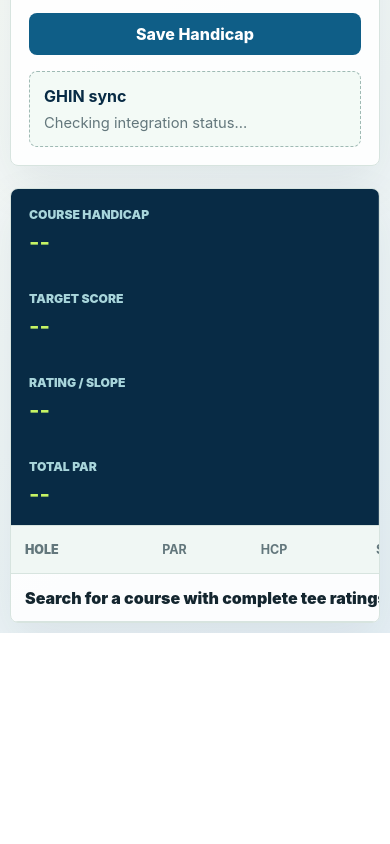
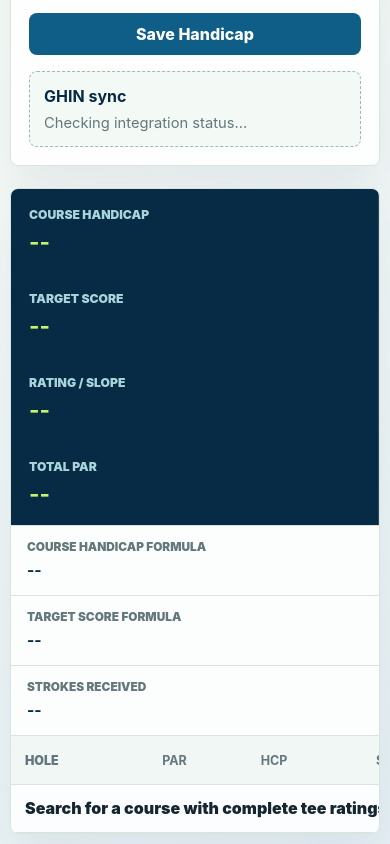
Before and after one commit to kellau512/golf-handicap-app, a website: page public/index.html in a window 390 px wide. Shown: the part 840-1684 px from the top of the page. Before the commit the page ends 1473 px from the top, so only its background shows below. Drawn offline with Linux system fonts and the light colour scheme; no server answers.

Commit message:
Show handicap calculation breakdown

```diff
--- a/public/app.js
+++ b/public/app.js
@@ -29,6 +29,9 @@ const els = {
   targetScore: document.querySelector("#targetScore"),
   ratingSlope: document.querySelector("#ratingSlope"),
   totalPar: document.querySelector("#totalPar"),
+  courseFormula: document.querySelector("#courseFormula"),
+  targetFormula: document.querySelector("#targetFormula"),
+  strokeSummary: document.querySelector("#strokeSummary"),
   scorecardBody: document.querySelector("#scorecardBody")
 };
 
@@ -226,19 +229,46 @@ function strokesForHole(courseHandicap, allocation) {
   return sign * (base + extra);
 }
 
+function formatNumber(value, digits = 1) {
+  return Number(value).toFixed(digits).replace(/\.0$/, "");
+}
+
+function formatSigned(value) {
+  return value >= 0 ? `+ ${formatNumber(value)}` : `- ${formatNumber(Math.abs(value))}`;
+}
+
+function summarizeStrokes(courseHandicap) {
+  if (courseHandicap === 0) return "No extra strokes allocated.";
+  const abs = Math.abs(courseHandicap);
+  const base = Math.floor(abs / 18);
+  const extra = abs % 18;
+  const direction = courseHandicap > 0 ? "Receive" : "Give back";
+  if (!base) return `${direction} 1 stroke on holes ranked 1-${extra}.`;
+  const baseText = `${direction} ${base} stroke${base === 1 ? "" : "s"} on every hole`;
+  const extraText = extra ? `, plus 1 more on holes ranked 1-${extra}` : "";
+  return `${baseText}${extraText}.`;
+}
+
 function calculate() {
   const tee = state.selectedTee;
   const handicapIndex = Number(els.handicapInput.value);
   if (!tee || Number.isNaN(handicapIndex)) return;
 
   const totalPar = tee.holes.reduce((sum, hole) => sum + hole.par, 0);
-  const courseHandicap = Math.round(handicapIndex * (tee.slope / 113) + (tee.rating - totalPar));
-  const targetScore = Math.round(tee.rating + courseHandicap);
+  const slopeAdjustment = handicapIndex * (tee.slope / 113);
+  const ratingAdjustment = tee.rating - totalPar;
+  const rawCourseHandicap = slopeAdjustment + ratingAdjustment;
+  const courseHandicap = Math.round(rawCourseHandicap);
+  const rawTargetScore = tee.rating + courseHandicap;
+  const targetScore = Math.round(rawTargetScore);
 
   els.courseHandicap.textContent = String(courseHandicap);
   els.targetScore.textContent = String(targetScore);
   els.ratingSlope.textContent = `${tee.rating} / ${tee.slope}`;
   els.totalPar.textContent = String(totalPar);
+  els.courseFormula.textContent = `${formatNumber(handicapIndex)} × ${tee.slope} / 113 ${formatSigned(ratingAdjustment)} = ${formatNumber(rawCourseHandicap)} → ${courseHandicap}`;
+  els.targetFormula.textContent = `${formatNumber(tee.rating)} + ${courseHandicap} = ${formatNumber(rawTargetScore)} → ${targetScore}`;
+  els.strokeSummary.textContent = summarizeStrokes(courseHandicap);
 
   els.scorecardBody.innerHTML = "";
   for (const hole of tee.holes) {
@@ -264,6 +294,9 @@ function clearScorecard() {
   els.targetScore.textContent = "--";
   els.ratingSlope.textContent = "--";
   els.totalPar.textContent = "--";
+  els.courseFormula.textContent = "--";
+  els.targetFormula.textContent = "--";
+  els.strokeSummary.textContent = "--";
   els.scorecardBody.innerHTML = `
     <tr>
       <td colspan="5">Search for a course with complete tee ratings and an 18-hole scorecard.</td>
--- a/public/index.html
+++ b/public/index.html
@@ -83,6 +83,21 @@
             </div>
           </div>
 
+          <div class="calc-panel">
+            <div>
+              <span>Course Handicap Formula</span>
+              <strong id="courseFormula">--</strong>
+            </div>
+            <div>
+              <span>Target Score Formula</span>
+              <strong id="targetFormula">--</strong>
+            </div>
+            <div>
+              <span>Strokes Received</span>
+              <strong id="strokeSummary">--</strong>
+            </div>
+          </div>
+
           <div class="scorecard-wrap">
             <table class="scorecard">
               <thead>
--- a/public/styles.css
+++ b/public/styles.css
@@ -236,6 +236,36 @@ select {
   font-size: clamp(1.4rem, 3vw, 2.3rem);
 }
 
+.calc-panel {
+  display: grid;
+  grid-template-columns: 1.25fr 1fr 1fr;
+  gap: 1px;
+  border-bottom: 1px solid var(--line);
+  background: var(--line);
+}
+
+.calc-panel div {
+  min-width: 0;
+  padding: 14px 16px;
+  background: #fbfefc;
+}
+
+.calc-panel span {
+  display: block;
+  color: var(--muted);
+  font-size: 0.74rem;
+  font-weight: 900;
+  text-transform: uppercase;
+}
+
+.calc-panel strong {
+  display: block;
+  margin-top: 6px;
+  color: var(--navy);
+  font-size: 0.98rem;
+  line-height: 1.35;
+}
+
 .scorecard-wrap {
   overflow-x: auto;
 }
@@ -281,7 +311,8 @@ select {
 @media (max-width: 860px) {
   .top-band,
   .workspace,
-  .summary-strip {
+  .summary-strip,
+  .calc-panel {
     grid-template-columns: 1fr;
   }
 
```
